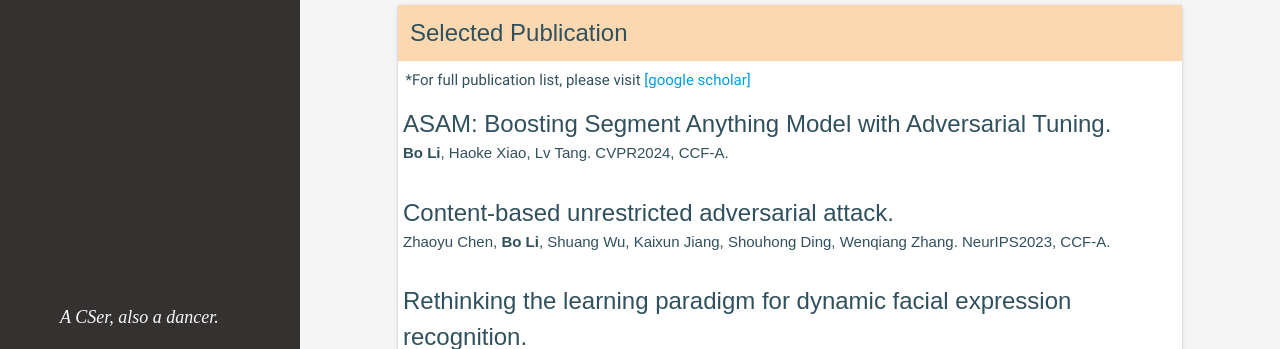
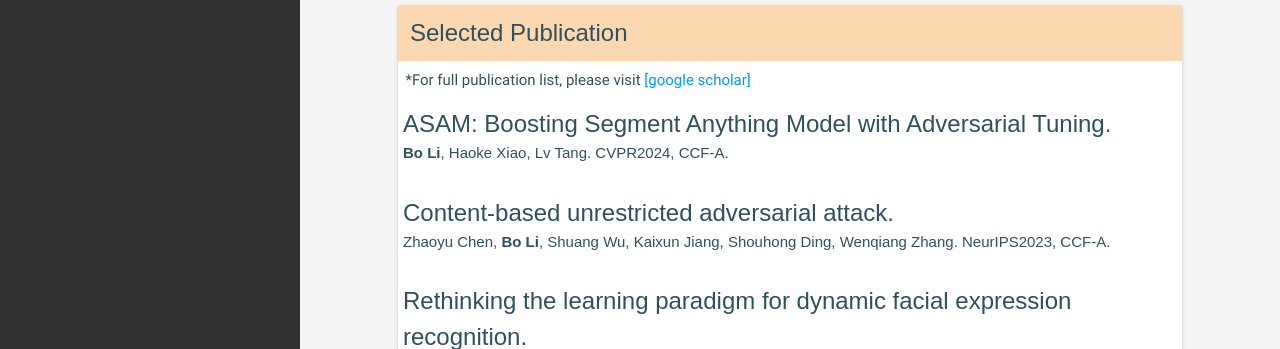
Before and after one commit to knightlibra/knightlibra.github.io, a plain HTML site: page index.html in a window 1280 px wide. Shown: the part 451-800 px from the top of the page. Drawn offline with nearby package versions, Linux system fonts and the light colour scheme.

Commit message:
Update index.html

```diff
--- a/index.html
+++ b/index.html
@@ -104,10 +104,6 @@
                 <img src="images/google-scholar-logo.png" style="width: 30px">
             </a>
         </span>
-
-
-
-        <p style="position:fixed; bottom: 0; left: 60px; color: #F8F8f8; font-size: large; font-family:italic" ><i>A CSer, also a dancer.</i></p>
     </div>
 </div>
 
```
